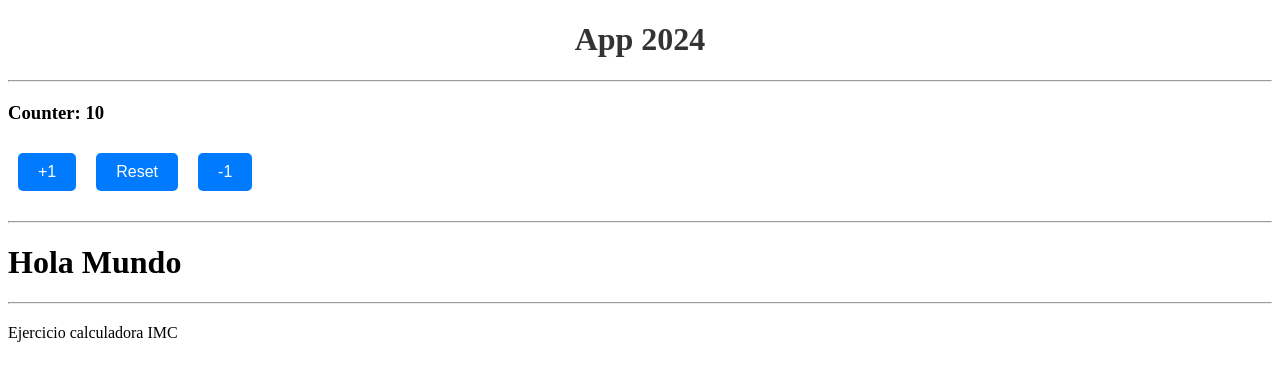
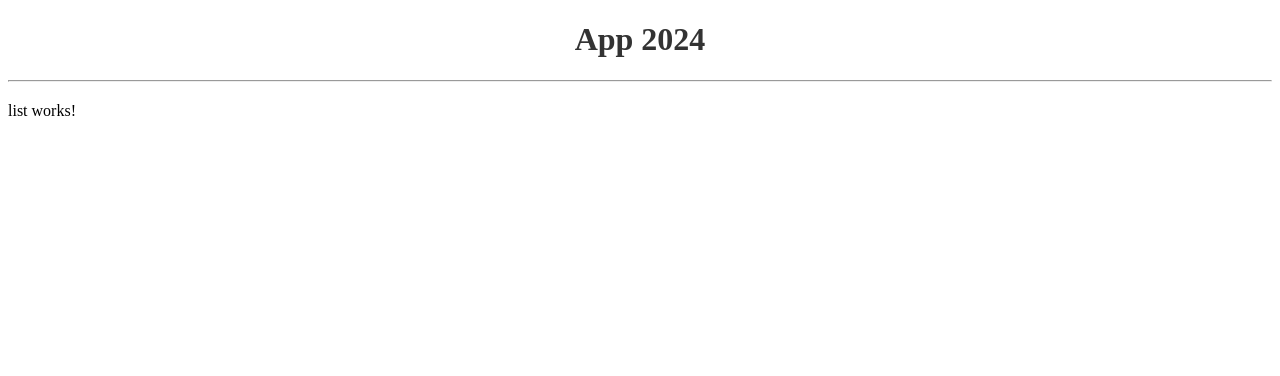
Before and after one commit to bravofrancisco/PrimerProyectoAngular, an Angular app: page / in a window 1280 px wide. Shown: the top 376 px of the page. Built offline with nearby package versions, Linux system fonts and the light colour scheme.

Commit message:
se agrego nuevas carpetas Hero y List

```diff
--- a/src/app/app.component.html
+++ b/src/app/app.component.html
@@ -1,10 +1,5 @@
 <h1>{{title}}</h1>
 <hr>
-<h3>Counter: {{counter}}</h3>
-<button (click)="incrementar(1)">+1</button>
-<button type="reset" (click)="reset()">Reset</button>
-<button (click)="incrementar(-1)">-1</button>
-<hr>
-<app-counter></app-counter>
-<hr>
-<p>Ejercicio calculadora IMC</p>
+<!-- <app-counter></app-counter> -->
+ <!-- <app-heroes-hero></app-heroes-hero> -->
+ <app-heroes-list></app-heroes-list>
--- a/src/app/app.component.ts
+++ b/src/app/app.component.ts
@@ -7,16 +7,5 @@ import { Component } from '@angular/core';
 })
 export class AppComponent {
   public title: string = 'App 2024';
-  public counter: number = 10;
 
-  public incrementar(value: number): void {
-    if (this.counter + value >= 0) {
-      this.counter += value;
-    } else {
-      this.counter = 0;
-    }
-  }
-  public reset(): void {
-    this.counter = 10;
-  }
 }
--- a/src/app/app.module.ts
+++ b/src/app/app.module.ts
@@ -4,12 +4,16 @@ import { BrowserModule } from '@angular/platform-browser';
 import { AppRoutingModule } from './app-routing.module';
 import { AppComponent } from './app.component';
 import { CounterComponent } from './counter/counter.component';
+import { HeroComponent } from './heroes/hero/hero.component';
+import { ListComponent } from './heroes/list/list.component';
 
 
 @NgModule({
   declarations: [
     AppComponent,
     CounterComponent,
+    HeroComponent,
+    ListComponent,
 
   ],
   imports: [
--- /dev/null
+++ b/src/app/counter/app.component.css
@@ -0,0 +1,30 @@
+
+
+  h1 {
+    color: #333;
+    text-align: center;
+  }
+
+  button {
+    background-color: #007bff;
+    color: white;
+    border: none;
+    padding: 10px 20px;
+    margin: 10px;
+    border-radius: 5px;
+    cursor: pointer;
+    font-size: 16px;
+    transition: background-color 0.3s;
+  }
+
+  button:hover {
+    background-color: #0056b3;
+  }
+
+  button:active {
+    background-color: #004085;
+  }
+
+  hr {
+    margin: 20px 0;
+  }
--- a/src/app/counter/counter.component.ts
+++ b/src/app/counter/counter.component.ts
@@ -1,10 +1,28 @@
 import { Component } from '@angular/core';
 
 @Component({
-    selector: 'app-counter',
-    template: '<h1>Hola Mundo</h1>'
+  selector: 'app-counter',
+  styleUrl: './app.component.css',
+  template: `
+    <h3>Counter: {{ counter }}</h3>
+    <button (click)="incrementar(1)">+1</button>
+    <button type="reset" (click)="reset()">Reset</button>
+    <button (click)="incrementar(-1)">-1</button>
+    <hr />
+  `,
 })
+export class CounterComponent {
 
-export class CounterComponent  {
+  public counter: number = 10;
 
+  public incrementar(value: number): void {
+    if (this.counter + value >= 0) {
+      this.counter += value;
+    } else {
+      this.counter = 0;
+    }
+  }
+  public reset(): void {
+    this.counter = 10;
+  }
 }
--- /dev/null
+++ b/src/app/heroes/hero/hero.component.css
@@ -0,0 +1,3 @@
+h1{
+    font-size: 100px;
+}
--- /dev/null
+++ b/src/app/heroes/hero/hero.component.html
@@ -0,0 +1 @@
+<p>hero works!</p>
--- /dev/null
+++ b/src/app/heroes/list/list.component.html
@@ -0,0 +1 @@
+<p>list works!</p>
```
Also changed, not shown: src/app/heroes/hero/hero.component.ts (added, +10 -0 lines), src/app/heroes/list/list.component.ts (added, +10 -0 lines), src/app/heroes/list/list.component.css (added).
